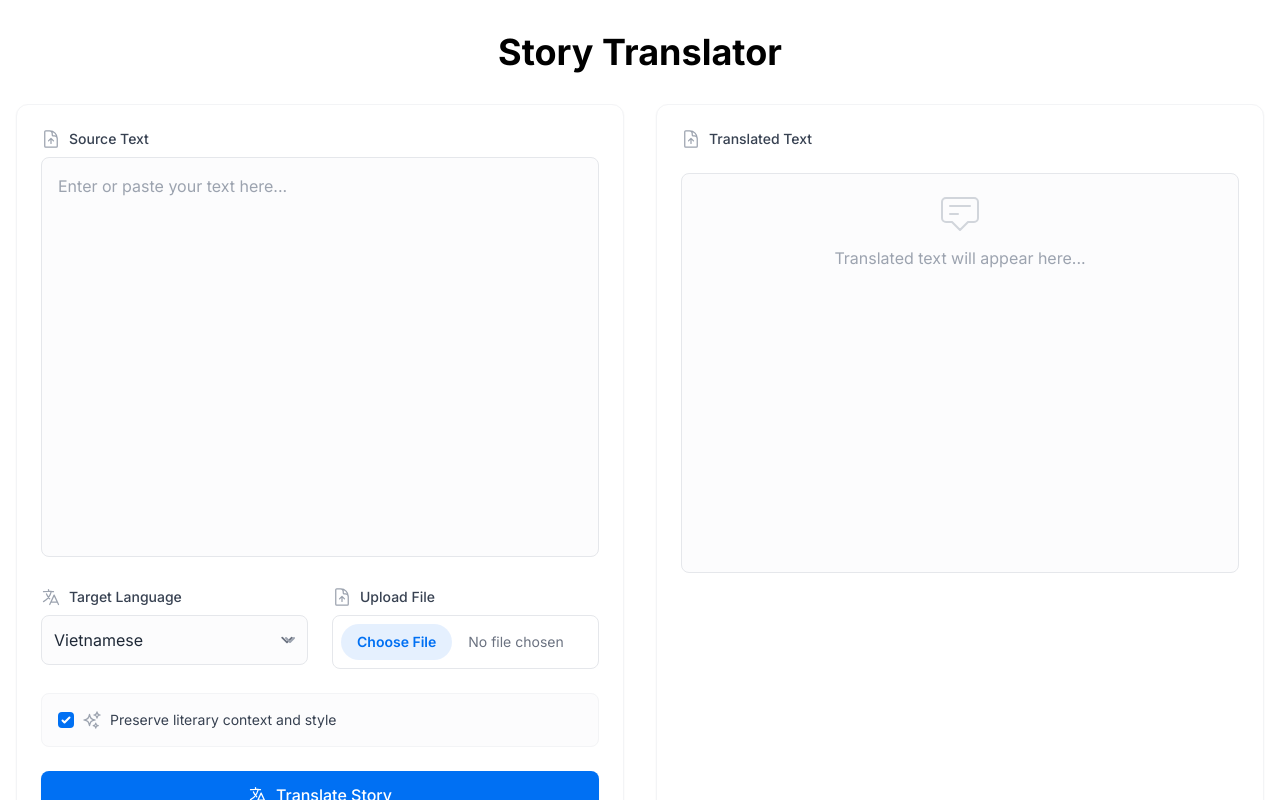
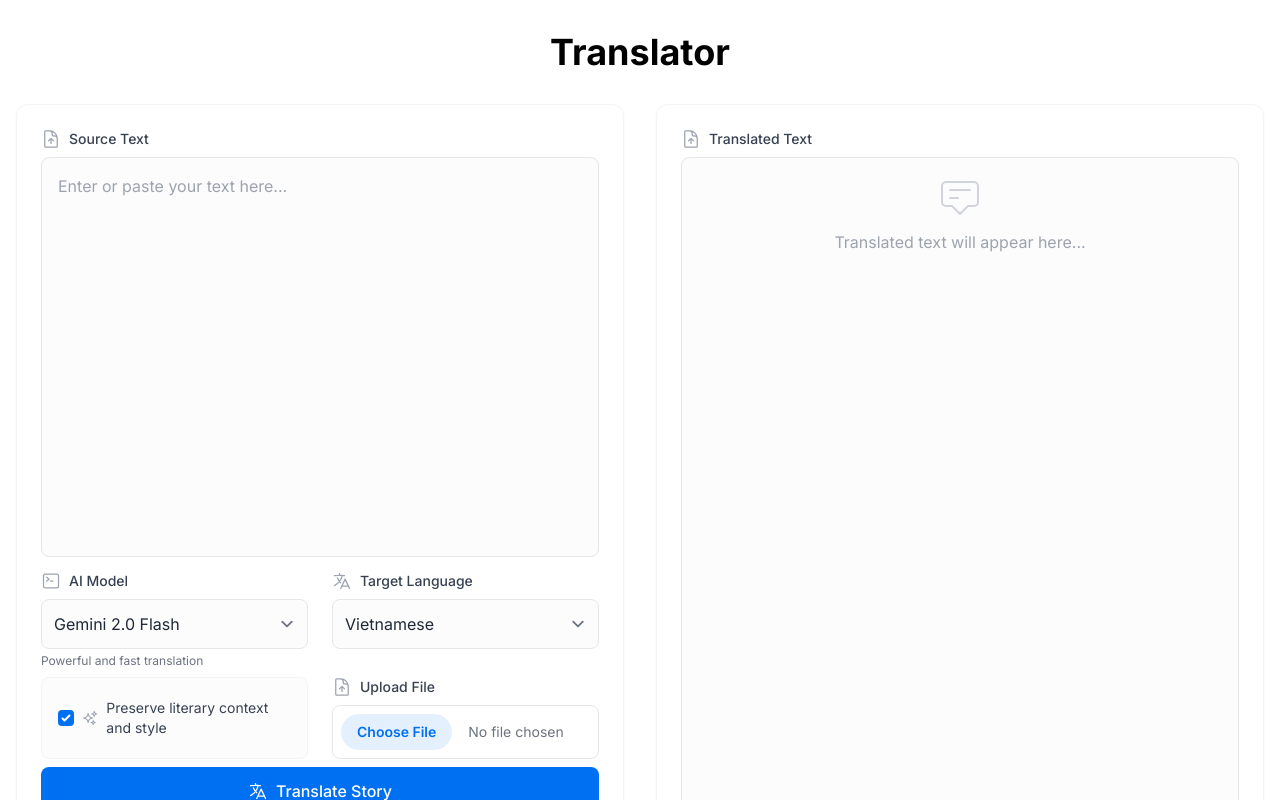
Before and after one commit to Riamta/Web-Dich, a Next.js app: page / in a window 1280 px wide. Shown: the top 800 px of the page. Built offline with nearby package versions, Linux system fonts and the light colour scheme.

Commit message:
gemini-2.0-flashgg

```diff
--- a/src/app/globals.css
+++ b/src/app/globals.css
@@ -18,3 +18,8 @@ body {
   color: rgb(var(--foreground-rgb));
   background: rgb(var(--background-rgb));
 }
+.space-y-6 > :not([hidden]) ~ :not([hidden]) {
+  --tw-space-y-reverse: 0;
+  margin-top: calc(0.5rem* calc(1 - var(--tw-space-y-reverse)));
+  margin-bottom: calc(1.5rem* var(--tw-space-y-reverse));
+}
--- a/src/app/layout.tsx
+++ b/src/app/layout.tsx
@@ -5,7 +5,7 @@ import './globals.css'
 const inter = Inter({ subsets: ['latin'] })
 
 export const metadata: Metadata = {
-  title: 'Story Translator',
+  title: 'Translator',
   description: 'A modern web application for translating stories using Gemini AI',
 }
 
--- a/src/app/page.tsx
+++ b/src/app/page.tsx
@@ -3,27 +3,26 @@
 import { useState } from 'react'
 import TranslationForm from '@/components/TranslationForm'
 import TranslatedOutput from '@/components/TranslatedOutput'
-import { GoogleGenerativeAI } from '@google/generative-ai'
+import { translateText } from '@/lib/translation-service'
 
 export default function Home() {
   const [translatedText, setTranslatedText] = useState('')
   const [isLoading, setIsLoading] = useState(false)
 
-  const handleTranslation = async (text: string, targetLanguage: string, preserveContext: boolean) => {
+  const handleTranslation = async (
+    text: string,
+    targetLanguage: string,
+    preserveContext: boolean,
+    model: string
+  ) => {
     try {
       setIsLoading(true)
-      // Initialize Gemini API (you'll need to add your API key in a secure way)
-      const genAI = new GoogleGenerativeAI(process.env.NEXT_PUBLIC_GEMINI_API_KEY || '')
-      const model = genAI.getGenerativeModel({ model: 'gemini-2.0-flash' })
-
-      const prompt = `Translate the following text to ${targetLanguage}. ${
-        preserveContext ? 'Please maintain the literary context and style. Only translate the text, do not add any additional information or commentary.' : ''
-      }\n\nText to translate:\n${text}`
-
-      const result = await model.generateContent(prompt)
-      const response = await result.response
-      const translatedContent = response.text()
-
+      const translatedContent = await translateText({
+        text,
+        targetLanguage,
+        preserveContext,
+        model
+      })
       setTranslatedText(translatedContent)
     } catch (error) {
       console.error('Translation error:', error)
@@ -35,7 +34,7 @@ export default function Home() {
 
   return (
     <main className="container mx-auto px-4 py-8" suppressHydrationWarning>
-      <h1 className="text-4xl font-bold text-center mb-8">Story Translator</h1>
+      <h1 className="text-4xl font-bold text-center mb-8">Translator</h1>
       <div className="grid grid-cols-1 lg:grid-cols-2 gap-8">
         <TranslationForm onTranslate={handleTranslation} isLoading={isLoading} />
         <TranslatedOutput text={translatedText} isLoading={isLoading} />
--- a/src/components/TranslatedOutput.tsx
+++ b/src/components/TranslatedOutput.tsx
@@ -43,7 +43,7 @@ export default function TranslatedOutput({ text, isLoading }: TranslatedOutputPr
         </label>
       </div>
       <div className="relative">
-        <div className="min-h-[400px] p-4 border border-gray-200 rounded-lg bg-gray-50/50">
+        <div className="min-h-[800px] p-4 border border-gray-200 rounded-lg bg-gray-50/50">
           {isLoading ? (
             <div className="flex items-center justify-center h-full">
               <div className="flex flex-col items-center gap-3">
--- a/src/components/TranslationForm.tsx
+++ b/src/components/TranslationForm.tsx
@@ -1,10 +1,11 @@
 'use client'
 
 import { useState, useRef, ChangeEvent } from 'react'
-import { DocumentArrowUpIcon, LanguageIcon, SparklesIcon } from '@heroicons/react/24/outline'
+import { DocumentArrowUpIcon, LanguageIcon, SparklesIcon, CommandLineIcon } from '@heroicons/react/24/outline'
+import { LOCAL_AI_MODELS, OPENROUTER_MODELS } from '../lib/api-config'
 
 interface TranslationFormProps {
-  onTranslate: (text: string, targetLanguage: string, preserveContext: boolean) => void
+  onTranslate: (text: string, targetLanguage: string, preserveContext: boolean, model: string) => void
   isLoading: boolean
 }
 
@@ -16,10 +17,18 @@ const SUPPORTED_LANGUAGES = [
   { code: 'ko', name: 'Korean' },
 ]
 
+// Combine all AI models
+const ALL_AI_MODELS = [
+  ...LOCAL_AI_MODELS,
+  { id: 'separator', name: '──────────', description: '' },
+  ...OPENROUTER_MODELS,
+]
+
 export default function TranslationForm({ onTranslate, isLoading }: TranslationFormProps) {
   const [text, setText] = useState('')
   const [targetLanguage, setTargetLanguage] = useState('vi')
   const [preserveContext, setPreserveContext] = useState(true)
+  const [selectedModel, setSelectedModel] = useState('gemini-2.0-flash')
   const fileInputRef = useRef<HTMLInputElement>(null)
 
   const handleTextChange = (e: ChangeEvent<HTMLTextAreaElement>) => {
@@ -45,12 +54,12 @@ export default function TranslationForm({ onTranslate, isLoading }: TranslationF
       alert('Please enter some text to translate')
       return
     }
-    onTranslate(text, targetLanguage, preserveContext)
+    onTranslate(text, targetLanguage, preserveContext, selectedModel)
   }
 
   return (
     <form onSubmit={handleSubmit} className="space-y-6 bg-white p-6 rounded-xl shadow-sm border border-gray-100" suppressHydrationWarning>
-      <div className="space-y-2">
+      <div className="space-y-2" suppressHydrationWarning>
         <label htmlFor="text" className="block text-sm font-medium text-gray-700 flex items-center gap-2">
           <DocumentArrowUpIcon className="h-5 w-5 text-gray-400" />
           Source Text
@@ -61,10 +70,42 @@ export default function TranslationForm({ onTranslate, isLoading }: TranslationF
           onChange={handleTextChange}
           className="w-full h-[400px] p-4 border border-gray-200 rounded-lg focus:ring-2 focus:ring-primary/20 focus:border-primary transition-all duration-200 resize-none text-gray-800 placeholder-gray-400 bg-gray-50/50"
           placeholder="Enter or paste your text here..."
+          suppressHydrationWarning
         />
       </div>
 
-      <div className="grid grid-cols-1 md:grid-cols-2 gap-6">
+      <div className="grid grid-cols-1 md:grid-cols-2 gap-6" suppressHydrationWarning>
+        <div className="space-y-2">
+          <label htmlFor="model" className="block text-sm font-medium text-gray-700 flex items-center gap-2">
+            <CommandLineIcon className="h-5 w-5 text-gray-400" />
+            AI Model
+          </label>
+          <div className="relative">
+            <select
+              id="model"
+              value={selectedModel}
+              onChange={(e) => setSelectedModel(e.target.value)}
+              className="w-full p-3 pr-10 border border-gray-200 rounded-lg focus:ring-2 focus:ring-primary/20 focus:border-primary transition-all duration-200 appearance-none bg-gray-50/50 text-gray-800"
+            >
+              {ALL_AI_MODELS.map((model) => (
+                <option
+                  key={model.id}
+                  value={model.id}
+                  disabled={model.id === 'separator'}
+                  className={`py-2 ${model.id === 'separator' ? 'text-gray-400 font-bold' : ''}`}
+                >
+                  {model.name}
+                </option>
+              ))}
+            </select>
+            {selectedModel && (
+              <p className="mt-1 text-xs text-gray-500">
+                {ALL_AI_MODELS.find(m => m.id === selectedModel)?.description}
+              </p>
+            )}
+          </div>
+        </div>
+
         <div className="space-y-2">
           <label htmlFor="language" className="block text-sm font-medium text-gray-700 flex items-center gap-2">
             <LanguageIcon className="h-5 w-5 text-gray-400" />
@@ -83,12 +124,23 @@ export default function TranslationForm({ onTranslate, isLoading }: TranslationF
                 </option>
               ))}
             </select>
-            <div className="absolute inset-y-0 right-0 flex items-center px-2 pointer-events-none">
-              <svg className="h-5 w-5 text-gray-400" viewBox="0 0 20 20" fill="currentColor">
-                <path fillRule="evenodd" d="M5.293 7.293a1 1 0 011.414 0L10 10.586l3.293-3.293a1 1 0 111.414 1.414l-4 4a1 1 0 01-1.414 0l-4-4a1 1 0 010-1.414z" clipRule="evenodd" />
-              </svg>
-            </div>
-          </div>
+           </div>
+        </div>
+      </div>
+
+      <div className="grid grid-cols-1 md:grid-cols-2 gap-6" suppressHydrationWarning>
+        <div className="flex items-center gap-2 bg-gray-50/50 p-4 rounded-lg border border-gray-100">
+          <input
+            type="checkbox"
+            id="preserveContext"
+            checked={preserveContext}
+            onChange={(e) => setPreserveContext(e.target.checked)}
+            className="h-4 w-4 text-primary focus:ring-primary/20 border-gray-300 rounded transition-all duration-200"
+          />
+          <label htmlFor="preserveContext" className="text-sm text-gray-700 flex items-center gap-2">
+            <SparklesIcon className="h-5 w-5 text-gray-400" />
+            Preserve literary context and style
+          </label>
         </div>
 
         <div className="space-y-2">
@@ -105,20 +157,6 @@ export default function TranslationForm({ onTranslate, isLoading }: TranslationF
             className="w-full p-2 border border-gray-200 rounded-lg focus:ring-2 focus:ring-primary/20 focus:border-primary transition-all duration-200 text-sm text-gray-500 file:mr-4 file:py-2 file:px-4 file:rounded-full file:border-0 file:text-sm file:font-semibold file:bg-primary/10 file:text-primary hover:file:bg-primary/20 cursor-pointer"
           />
         </div>
-      </div>
-
-      <div className="flex items-center gap-2 bg-gray-50/50 p-4 rounded-lg border border-gray-100">
-        <input
-          type="checkbox"
-          id="preserveContext"
-          checked={preserveContext}
-          onChange={(e) => setPreserveContext(e.target.checked)}
-          className="h-4 w-4 text-primary focus:ring-primary/20 border-gray-300 rounded transition-all duration-200"
-        />
-        <label htmlFor="preserveContext" className="text-sm text-gray-700 flex items-center gap-2">
-          <SparklesIcon className="h-5 w-5 text-gray-400" />
-          Preserve literary context and style
-        </label>
       </div>
 
       <button
--- /dev/null
+++ b/src/lib/api-config.ts
@@ -0,0 +1,35 @@
+import { OpenAI } from 'openai'
+
+// OpenRouter models list
+export const OPENROUTER_MODELS = [
+    { id: 'qwen/qwq-32b', name: 'Qwen 32B', description: 'High performance multilingual model' },
+    { id: 'meta-llama/llama-3.3-70b-instruct', name: 'Llama 3.3 70B', description: 'Advanced language understanding' },
+] as const
+
+// Local AI models
+export const LOCAL_AI_MODELS = [
+    { id: 'gemini-2.0-flash', name: 'Gemini 2.0 Flash', description: 'Powerful and fast translation' },
+    { id: 'gpt-4o', name: 'GPT-4o', description: 'High accuracy, context-aware' },
+    { id: 'gpt-4o-mini', name: 'GPT-4o Mini', description: 'Lightweight and efficient' },
+] as const
+
+// Combined models type
+export type ModelId = typeof LOCAL_AI_MODELS[number]['id'] | typeof OPENROUTER_MODELS[number]['id']
+
+// OpenRouter client configuration
+export const createOpenRouterClient = (apiKey: string) => {
+    return new OpenAI({
+        baseURL: 'https://openrouter.ai/api/v1',
+        apiKey: apiKey,
+        dangerouslyAllowBrowser: true,
+        defaultHeaders: {
+            'HTTP-Referer': process.env.NEXT_PUBLIC_SITE_URL || 'http://localhost:3000',
+            'X-Title': 'Story Translation App',
+        },
+    })
+}
+
+// Helper to check if a model is from OpenRouter
+export const isOpenRouterModel = (modelId: string): boolean => {
+    return OPENROUTER_MODELS.some(model => model.id === modelId)
+}
--- /dev/null
+++ b/src/lib/translation-service.ts
@@ -0,0 +1,153 @@
+import { createOpenRouterClient, isOpenRouterModel } from './api-config'
+import { GoogleGenerativeAI } from '@google/generative-ai'
+import OpenAI from 'openai'
+
+interface TranslationRequest {
+  text: string
+  targetLanguage: string
+  preserveContext: boolean
+  model: string
+}
+
+export async function translateText({ text, targetLanguage, preserveContext, model }: TranslationRequest): Promise<string> {
+  console.log('🔍 Translation Request:', {
+    modelId: model,
+    isOpenRouter: isOpenRouterModel(model),
+    targetLanguage,
+    preserveContext,
+    textLength: text.length
+  })
+
+  if (isOpenRouterModel(model)) {
+    return await translateWithOpenRouter({ text, targetLanguage, preserveContext, model })
+  } else {
+    return await translateWithLocalModel({ text, targetLanguage, preserveContext, model })
+  }
+}
+async function translateWithOpenRouter({ text, targetLanguage, preserveContext, model }: TranslationRequest): Promise<string> {
+  console.log('🌐 Using OpenRouter Model:', {
+    model,
+    targetLanguage,
+    preserveContext
+  })
+
+  const openRouterKey = process.env.NEXT_PUBLIC_OPENROUTER_API_KEY
+  if (!openRouterKey) {
+    throw new Error('OpenRouter API key is not configured')
+  }
+
+  const client = createOpenRouterClient(openRouterKey)
+
+  const prompt = `Translate the following text to ${targetLanguage}. ${
+                preserveContext ? 'Please maintain the literary context, style, and formatting.' : ''
+                }\n\nText to translate:\n${text}`
+
+  try {
+    console.log('📤 Sending request to OpenRouter...')
+    const completion = await client.chat.completions.create({
+      model: model,
+      messages: [
+        { role: 'system', content: prompt },
+        { role: 'user', content: text }
+      ]
+    })
+    console.log('📥 Received response from OpenRouter:', {
+      status: 'success',
+      responseLength: completion.choices[0].message.content?.length || 0
+    })
+
+    return completion.choices[0].message.content || ''
+  } catch (error) {
+    console.error('❌ OpenRouter translation error:', {
+      model,
+      error: error instanceof Error ? error.message : 'Unknown error',
+      timestamp: new Date().toISOString()
+    })
+    throw new Error('Failed to translate text using OpenRouter')
+  }
+}
+
+async function translateWithLocalModel({ text, targetLanguage, preserveContext, model }: TranslationRequest): Promise<string> {
+  console.log('🏠 Using Local Model:', {
+    model,
+    targetLanguage,
+    preserveContext
+  })
+
+  const prompt = `Translate the following text to ${targetLanguage}. ${
+    preserveContext ? 'Please maintain the literary context, style, and formatting.' : ''
+  }\n\nText to translate:\n${text}`
+
+  if (model === 'gemini-2.0-flash') {
+    // Gemini API
+    const geminiKey = process.env.NEXT_PUBLIC_GEMINI_API_KEY
+    if (!geminiKey) {
+      throw new Error('Gemini API key is not configured')
+    }
+
+    try {
+      console.log('📤 Sending request to Gemini...')
+      const genAI = new GoogleGenerativeAI(geminiKey)
+      const geminiModel = genAI.getGenerativeModel({ model: 'gemini-2.0-flash' })
+
+      const result = await geminiModel.generateContent(prompt)
+      const response = await result.response
+      const translatedText = response.text()
+
+      console.log('📥 Received response from Gemini:', {
+        status: 'success',
+        model: 'gemini-2.0-flash',
+        responseLength: translatedText.length
+      })
+
+      return translatedText
+    } catch (error) {
+      console.error('❌ Gemini translation error:', {
+        model,
+        error: error instanceof Error ? error.message : 'Unknown error',
+        timestamp: new Date().toISOString()
+      })
+      throw new Error('Failed to translate text using Gemini')
+    }
+  } else {
+    // OpenAI API
+    const openaiKey = process.env.NEXT_PUBLIC_OPENAI_API_KEY
+    if (!openaiKey) {
+      throw new Error('OpenAI API key is not configured')
+    }
+
+    try {
+      console.log('📤 Sending request to OpenAI...')
+      const openai = new OpenAI({
+        apiKey: openaiKey,
+        dangerouslyAllowBrowser: true
+      })
+
+      const modelName = model === 'gpt-4o' ? 'gpt-4' : 'gpt-3.5-turbo'
+
+      const completion = await openai.chat.completions.create({
+        model: modelName,
+        messages: [
+          { role: 'system', content: 'You are a professional translator.' },
+          { role: 'user', content: prompt }
+        ]
+      })
+
+      const translatedText = completion.choices[0]?.message?.content || ''
+
+      console.log('📥 Received response from OpenAI:', {
+        status: 'success',
+        responseLength: translatedText.length
+      })
+
+      return translatedText
+    } catch (error) {
+      console.error('❌ OpenAI translation error:', {
+        model,
+        error: error instanceof Error ? error.message : 'Unknown error',
+        timestamp: new Date().toISOString()
+      })
+      throw new Error('Failed to translate text using OpenAI')
+    }
+  }
+}
```
Also changed, not shown: package.json (+4 -3 lines), 1 other file (tests, documents, lock files or other folders).
